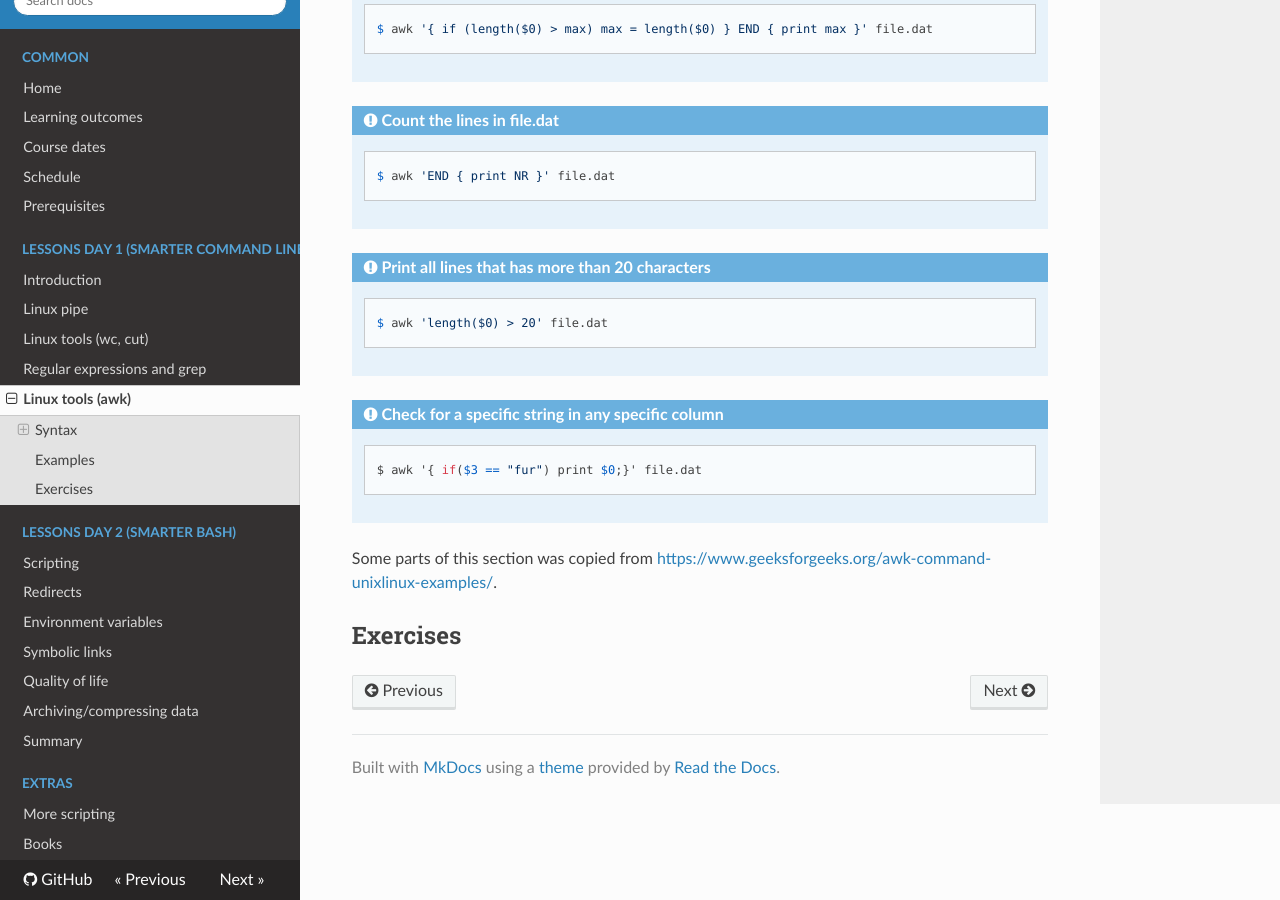
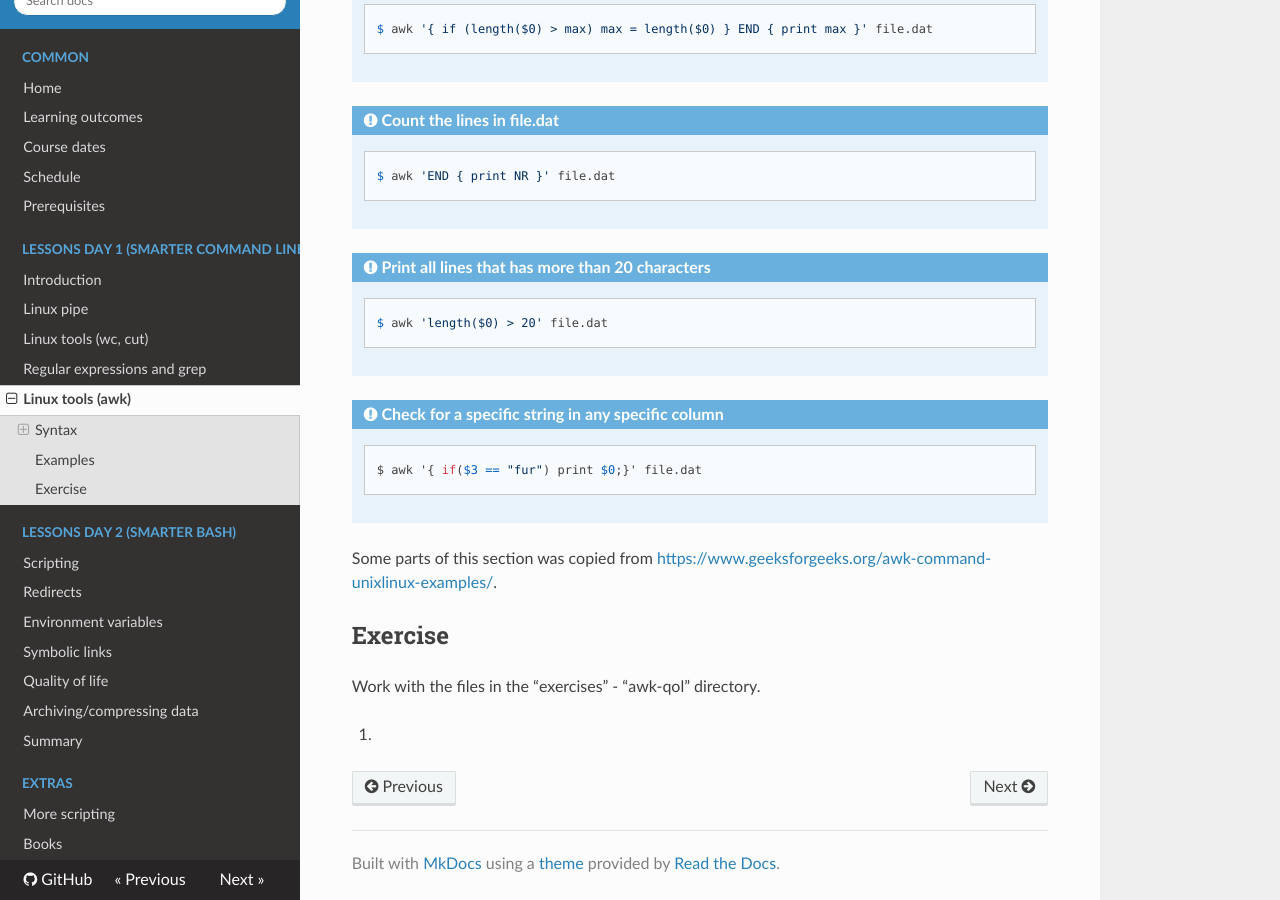
Before and after one commit to UPPMAX/linux-command-line-201, an MkDocs documentation site: the page built from docs/sessions/awk.md, in a window 1280 px wide and 900 px high, scrolled down 3511 px. Built offline with MkDocs 1.6.1, drawn with Linux system fonts in a browser that asks for light colours; nearby versions of some CDN libraries.

Commit message:
Fixing some typos and adding some words

```diff
--- a/docs/sessions/awk.md
+++ b/docs/sessions/awk.md
@@ -152,4 +152,8 @@ Aside from the field-variables, ``awk`` also has other built-in variables:
 
 Some parts of this section was copied from <a href="https://www.geeksforgeeks.org/awk-command-unixlinux-examples/" target="_blank">https://www.geeksforgeeks.org/awk-command-unixlinux-examples/</a>.
 
-## Exercises
+## Exercise
+
+Work with the files in the "exercises" - "awk-qol" directory.
+
+1.
```
Also changed, not shown: docs/sessions/redirects.md (+1 -1 lines), .wordlist.txt.
